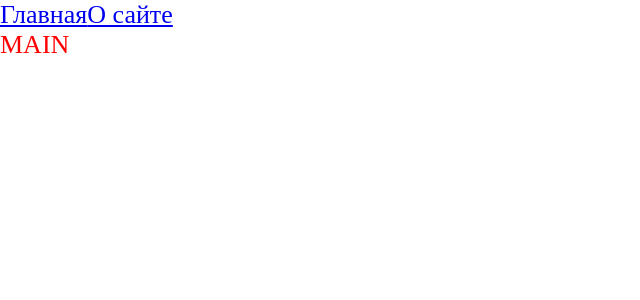
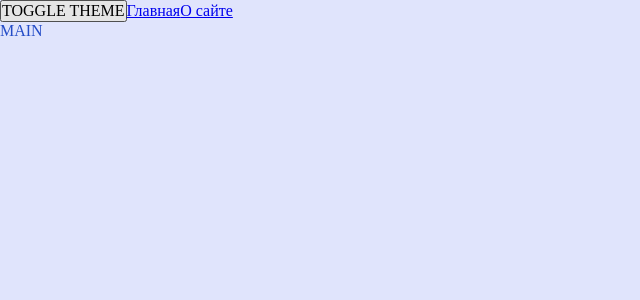
Before and after one commit to AlekseiCherenkevich/prod-app, a React app: page / in a window 1280 px wide. Shown: the top 300 px of the page, without its empty margins (0-640 px from the left). Built offline with nearby package versions, Linux system fonts and the light colour scheme.

Commit message:
feat: add themes

```diff
--- a/src/App.tsx
+++ b/src/App.tsx
@@ -1,14 +1,17 @@
 import React, {Suspense} from 'react';
-import './index.scss'
+import './styles/index.scss'
 import {Link, Route, Routes} from "react-router-dom";
 import {AboutPageAsync} from "./pages/AboutPage/AboutPage.async";
 import {MainPageAsync} from "./pages/MainPage/MainPage.async";
+import {useTheme} from "./theme/useTheme";
 
 
 const App = () => {
+  const {theme, toggleTheme} = useTheme()
 
   return (
-    <div className={'app'}>
+    <div className={`app ${theme}`}>
+      <button onClick={toggleTheme}>TOGGLE THEME</button>
       <Link to={'/'}>Главная</Link>
       <Link to={'/about'}>О сайте</Link>
       <Suspense fallback={<div>Loading...</div>}>
--- a/src/index.scss
+++ /dev/null
@@ -1,10 +0,0 @@
-* {
-  margin: 0;
-  padding: 0;
-  box-sizing: border-box;
-}
-
-.app {
-  color: red;
-  font-size: 26px;
-}
--- a/src/index.tsx
+++ b/src/index.tsx
@@ -1,9 +1,12 @@
 import {render} from "react-dom";
 import App from "./App";
 import {BrowserRouter} from "react-router-dom";
+import {ThemeProvider} from "./theme/ThemeProvider";
 
 render(<div>
   <BrowserRouter>
-    <App/>
+    <ThemeProvider>
+      <App/>
+    </ThemeProvider>
   </BrowserRouter>
 </div>, document.getElementById('root'))
--- /dev/null
+++ b/src/styles/index.scss
@@ -0,0 +1,13 @@
+@import "reset";
+@import "variables/global";
+@import "themes/dark";
+@import "src/styles/themes/light";
+
+.app {
+  font: var(--font-m);
+
+  background-color: var(--bg-color);
+  color: var(--primary-color);
+
+  min-height: 100vh;
+}
--- /dev/null
+++ b/src/styles/reset.scss
@@ -0,0 +1,14 @@
+* {
+  margin: 0;
+  padding: 0;
+  box-sizing: border-box;
+}
+
+input,
+button,
+textarea,
+select {
+  margin: 0;
+
+  font: inherit;
+}
--- /dev/null
+++ b/src/styles/themes/dark.scss
@@ -0,0 +1,8 @@
+.app.dark {
+
+  --bg-color: #3f4866;
+
+  --primary-color: #e6e8ef;
+  --secondary-color: #9ef6e7;
+
+}
--- /dev/null
+++ b/src/styles/themes/light.scss
@@ -0,0 +1,8 @@
+.app.light {
+
+  --bg-color: #e0e4fc;
+
+  --primary-color: #244cc7;
+  --secondary-color: #25a38b;
+
+}
--- /dev/null
+++ b/src/styles/variables/global.scss
@@ -0,0 +1,11 @@
+:root {
+  --font-family-main: Consolas, 'Times New Roman', Serif;
+
+  --font-size-m: 16px;
+  --font-line-m: 24px;
+  --font-m: var(--font-size-m) / var(--font-line-m) / var(--font-family-main);
+
+  --font-size-l: 24px;
+  --font-line-l: 32px;
+  --font-l: var(--font-size-l) / var(--font-line-l) / var(--font-family-main);
+}
--- /dev/null
+++ b/src/theme/ThemeContext.ts
@@ -0,0 +1,15 @@
+import {createContext} from "react";
+
+export enum Theme {
+  LIGHT = 'light',
+  DARK = 'dark'
+}
+
+export interface ThemeContextProps {
+  theme?: Theme;
+  setTheme?: (theme: Theme) => void
+}
+
+export const ThemeContext = createContext<ThemeContextProps>({})
+
+export const LOCAL_STORAGE_THEME_KEY = 'theme'
--- /dev/null
+++ b/src/theme/ThemeProvider.tsx
@@ -0,0 +1,20 @@
+import {LOCAL_STORAGE_THEME_KEY, Theme, ThemeContext} from "./ThemeContext"
+import {FC, useMemo, useState} from "react";
+
+const defaultTheme = localStorage.getItem(LOCAL_STORAGE_THEME_KEY) as Theme || Theme.LIGHT
+
+export const ThemeProvider: FC = ({children}) => {
+  const [theme, setTheme] = useState<Theme>(defaultTheme)
+
+
+
+  const defaultProps = useMemo(()=>({
+    theme, setTheme
+  }), [theme])
+
+  return (
+    <ThemeContext.Provider value={defaultProps}>
+      {children}
+    </ThemeContext.Provider>
+  )
+}
--- /dev/null
+++ b/src/theme/useTheme.ts
@@ -0,0 +1,22 @@
+import {LOCAL_STORAGE_THEME_KEY, Theme, ThemeContext} from "../theme/ThemeContext";
+import {useContext} from "react";
+
+
+interface UseThemeResult {
+  theme: Theme;
+  toggleTheme: () => void
+}
+
+export function useTheme(): UseThemeResult {
+  const {theme, setTheme} = useContext(ThemeContext)
+
+  const toggleTheme = () => {
+    const newTheme = theme === Theme.LIGHT ? Theme.DARK : Theme.LIGHT
+    setTheme(newTheme)
+    localStorage.setItem(LOCAL_STORAGE_THEME_KEY, newTheme)
+  }
+
+  return {theme, toggleTheme}
+
+
+}
```
